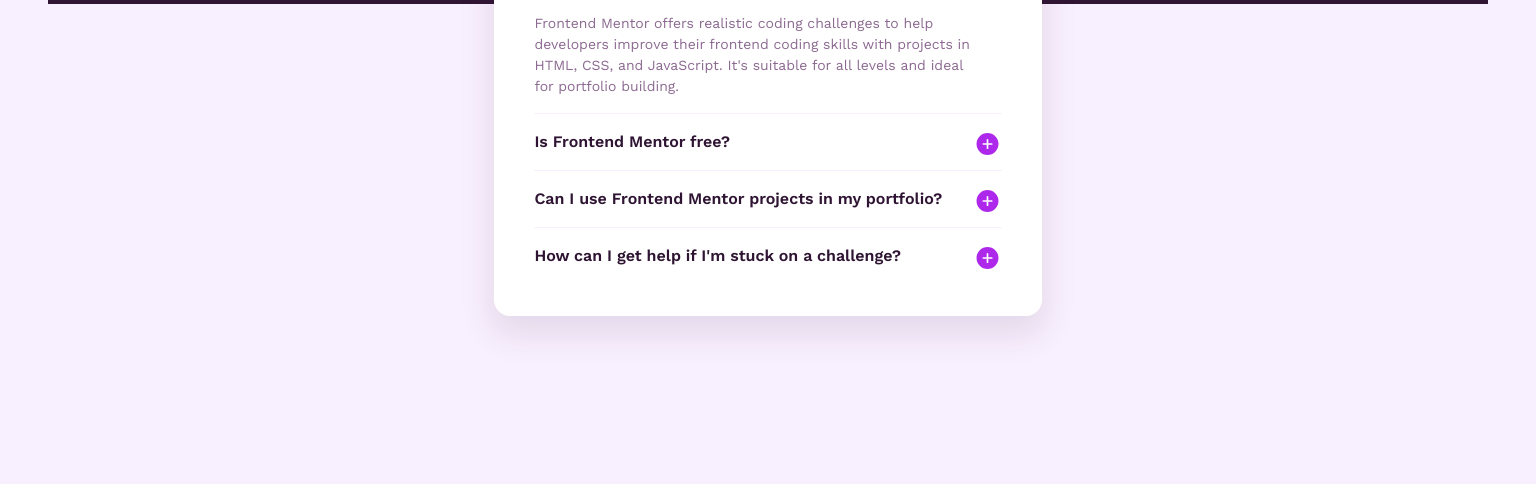
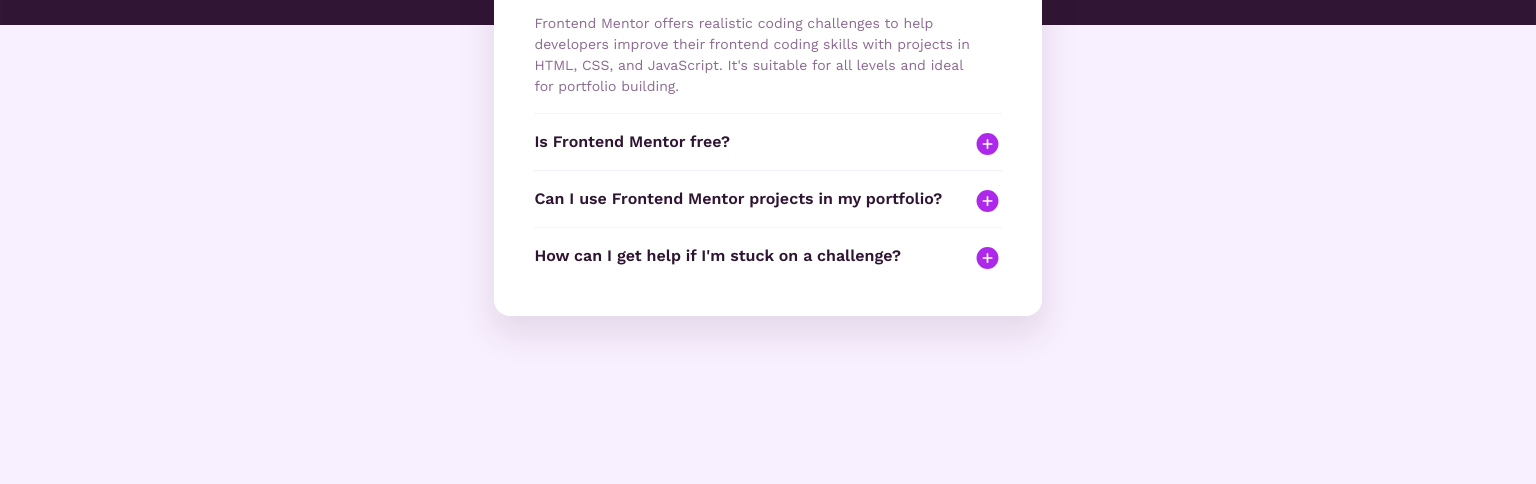
Before and after one commit to joKC-tech/FAQ-accordion-fm, a plain HTML site: page index.html in a window 1536 px wide. Shown: the part 316-800 px from the top of the page. Drawn offline with nearby package versions, Linux system fonts and the light colour scheme.

Commit message:
Background sizing fix

```diff
--- a/styles.css
+++ b/styles.css
@@ -106,3 +106,9 @@
         margin: auto
     }
 }
+
+@media (min-width: 1441px) {
+    body {
+        background-size:100%;
+    }
+}
```
Also changed, not shown: 1 other file.
